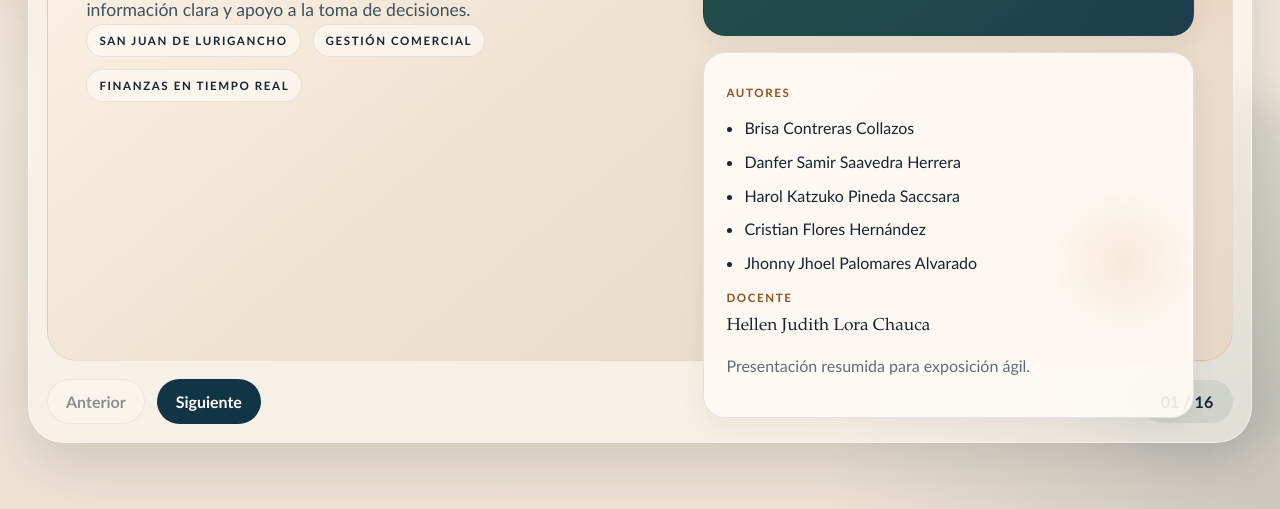
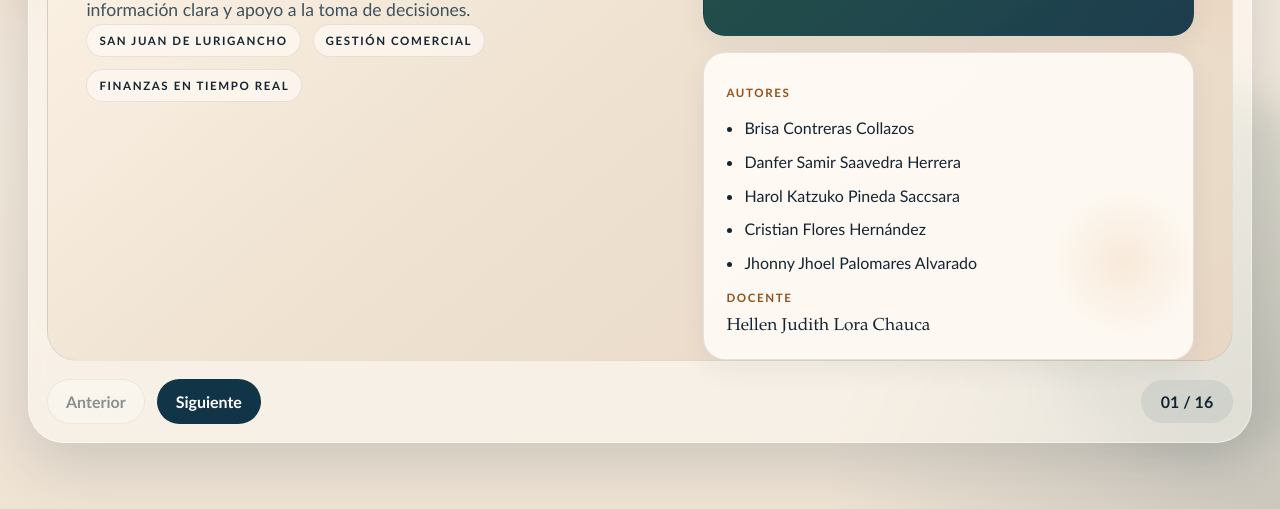
Before and after one commit to harol2000/ppt_gestion, a plain HTML site: page index.html in a window 1280 px wide. Shown: the part 332-841 px from the top of the page. Drawn offline with Linux system fonts and the light colour scheme.

Commit message:
Remove docente subtitle from cover slide

```diff
--- a/index.html
+++ b/index.html
@@ -60,7 +60,6 @@
                                 <div>
                                     <p class="card-kicker">Docente</p>
                                     <p class="mini-title">Hellen Judith Lora Chauca</p>
-                                    <p class="muted">Presentación resumida para exposición ágil.</p>
                                 </div>
                             </div>
                         </div>
```
